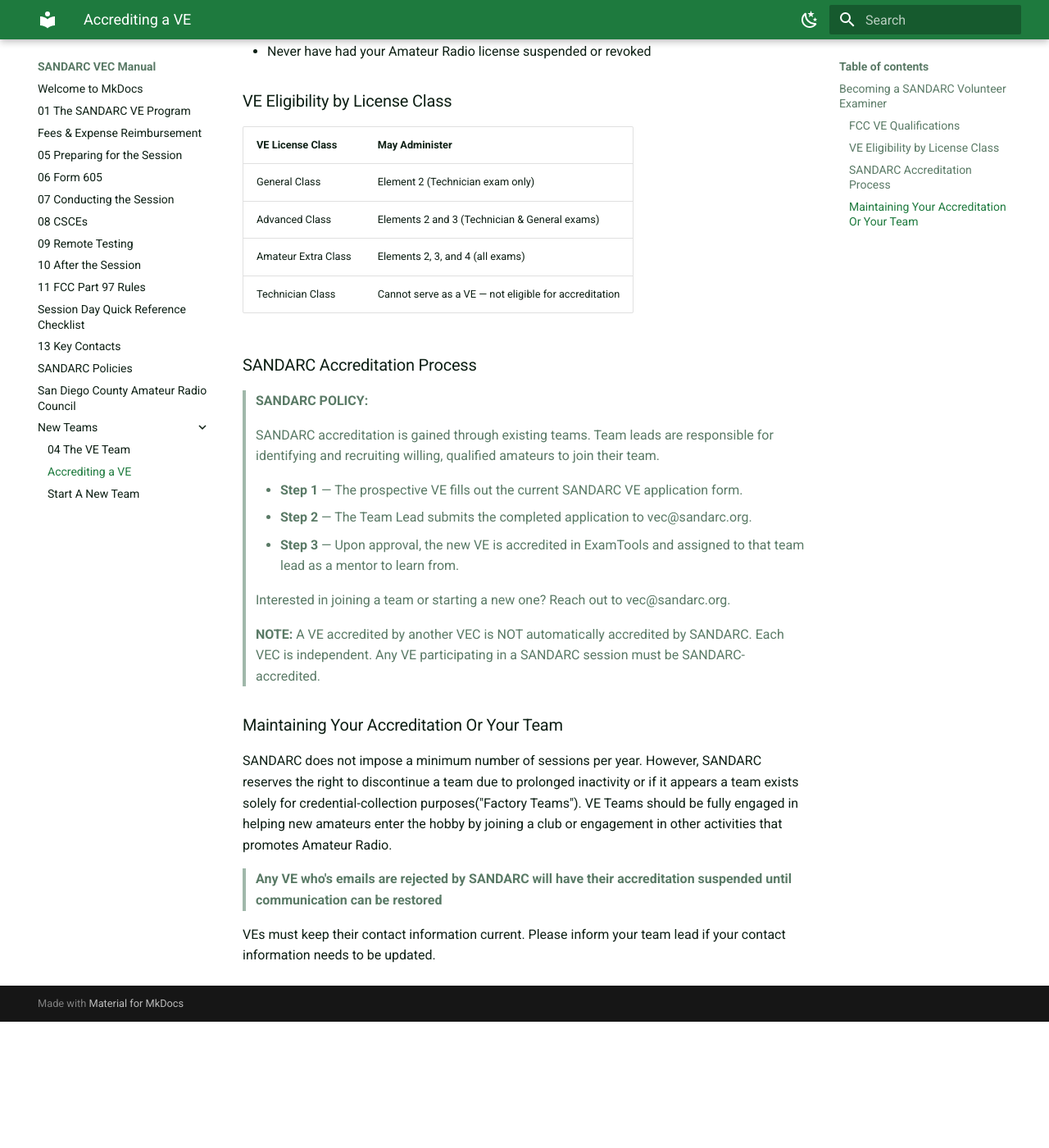
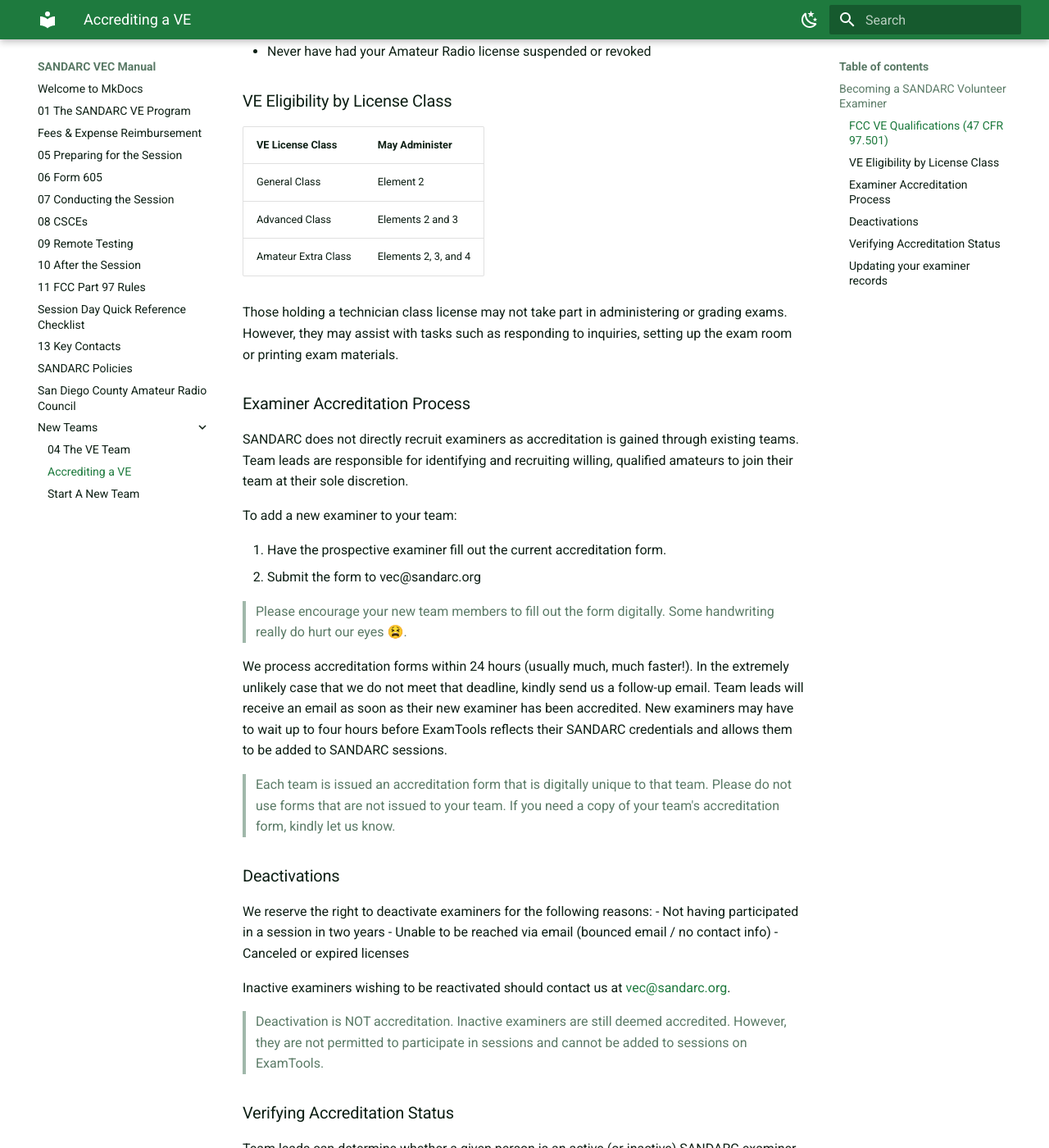
Before and after one commit to SANDARC-VEC/manual, an MkDocs documentation site: the page built from docs/New-Teams/Accrediting_a_VE.md, in a window 1280 px wide and 1400 px high, scrolled down 335 px. Shown: the whole window at 82% size. Built offline with MkDocs 1.6.1 and Material for MkDocs 9.7.7, drawn with Linux system fonts in a browser that asks for light colours; before the commit the page ends 1581 px from its top, so only the background shows below that; some of the changed text lies outside the part shown.

Commit message:
ADD VE accreditation instructions

```diff
--- a/docs/New-Teams/Accrediting_a_VE.md
+++ b/docs/New-Teams/Accrediting_a_VE.md
@@ -1,6 +1,6 @@
 ## Becoming a SANDARC Volunteer Examiner
 
-### FCC VE Qualifications
+### FCC VE Qualifications [(47 CFR 97.501)](https://www.ecfr.gov/current/title-47/section-97.501)
 
 To qualify as a Volunteer Examiner under FCC rules you must:
 
@@ -10,31 +10,60 @@
 
 ### VE Eligibility by License Class
 
-| VE License Class    | May Administer                                        |
-|---------------------|-------------------------------------------------------|
-| General Class       | Element 2 (Technician exam only)                      |
-| Advanced Class      | Elements 2 and 3 (Technician & General exams)         |
-| Amateur Extra Class | Elements 2, 3, and 4 (all exams)                      |
-| Technician Class    | Cannot serve as a VE — not eligible for accreditation |
+| VE License Class    | May Administer       |
+|---------------------|----------------------|
+| General Class       | Element 2            |
+| Advanced Class      | Elements 2 and 3     |
+| Amateur Extra Class | Elements 2, 3, and 4 |
 
-### SANDARC Accreditation Process
+Those holding a technician class license may not take part in administering or grading exams.
+However, they may assist with tasks such as responding to inquiries, setting up the exam room or printing exam materials.
 
->  **SANDARC POLICY:**
->
-> SANDARC accreditation is gained through existing teams. Team leads are responsible for identifying and recruiting willing, qualified amateurs to join their team.
->
-> - **Step 1** — The prospective VE fills out the current SANDARC VE application form.
-> - **Step 2** — The Team Lead submits the completed application to vec@sandarc.org.
-> - **Step 3** — Upon approval, the new VE is accredited in ExamTools and assigned to that team lead as a mentor to learn from.
->
-> Interested in joining a team or starting a new one? Reach out to vec@sandarc.org.
+### Examiner Accreditation Process
 
->  **NOTE:** A VE accredited by another VEC is NOT automatically accredited by SANDARC. Each VEC is independent. Any VE participating in a SANDARC session must be SANDARC-accredited.
+SANDARC does not directly recruit examiners as accreditation is gained through existing teams.
+Team leads are responsible for identifying and recruiting willing, qualified amateurs to join their team at their sole discretion.
 
-### Maintaining Your Accreditation Or Your Team
+To add a new examiner to your team:
 
-SANDARC does not impose a minimum number of sessions per year. However, SANDARC reserves the right to discontinue a team due to prolonged inactivity or if it appears a team exists solely for credential-collection purposes("Factory Teams"). VE Teams should be fully engaged in helping new amateurs enter the hobby by joining a club or engagement in other activities that promotes Amateur Radio.
+1. Have the prospective examiner fill out the current accreditation form.
+2. Submit the form to vec@sandarc.org
 
-> **Any VE who's emails are rejected by SANDARC will have their accreditation suspended until communication can be restored**
+> Please encourage your new team members to fill out the form digitally. Some handwriting really do hurt our eyes 😫.
 
-VEs must keep their contact information current. Please inform your team lead if your contact information needs to be updated.
+We process accreditation forms within 24 hours (usually much, much faster!). In the extremely unlikely case that we do not meet that deadline, kindly send us a follow-up email.
+Team leads will receive an email as soon as their new examiner has been accredited.
+New examiners may have to wait up to four hours before ExamTools reflects their SANDARC credentials and allows them to be added to SANDARC sessions.
+
+> Each team is issued an accreditation form that is digitally unique to that team. Please do not use forms that are not issued to your team.
+> If you need a copy of your team's accreditation form, kindly let us know.
+
+### Deactivations
+We reserve the right to deactivate examiners for the following reasons:
+- Not having participated in a session in two years
+- Unable to be reached via email (bounced email / no contact info)
+- Canceled or expired licenses
+
+Inactive examiners wishing to be reactivated should contact us at [vec@sandarc.org](mailto:vec@sandarc.org).
+
+> Deactivation is NOT accreditation. Inactive examiners are still deemed accredited. However, they are not permitted to participate in sessions and cannot be added to sessions on ExamTools.
+
+### Verifying Accreditation Status
+
+Team leads can determine whether a given person is an active (or inactive) SANDARC examiner using the below methods:
+
+- Use the `/lookup` command on our Discord server.
+- Try adding them to a SANDARC session on ExamTools (may have a four-hour lag for new examiners)
+- Using the verification link on the certificate of accreditation issued to examiners.
+
+### Updating your examiner records
+
+SANDARC automatically syncs its records with the ULS Database. Therefore, you do not need to notify us for changes to the following items:
+- Name
+- Callsign
+- License Class
+- Zip code
+If your VE certificate needs to be updated as well, we will send you a new one automatically!
+
+Examiners must always maintain a valid email address on record with the VEC.
+If your email address needs to be updated, please let your team lead know so that they can notify us accordingly.
```
